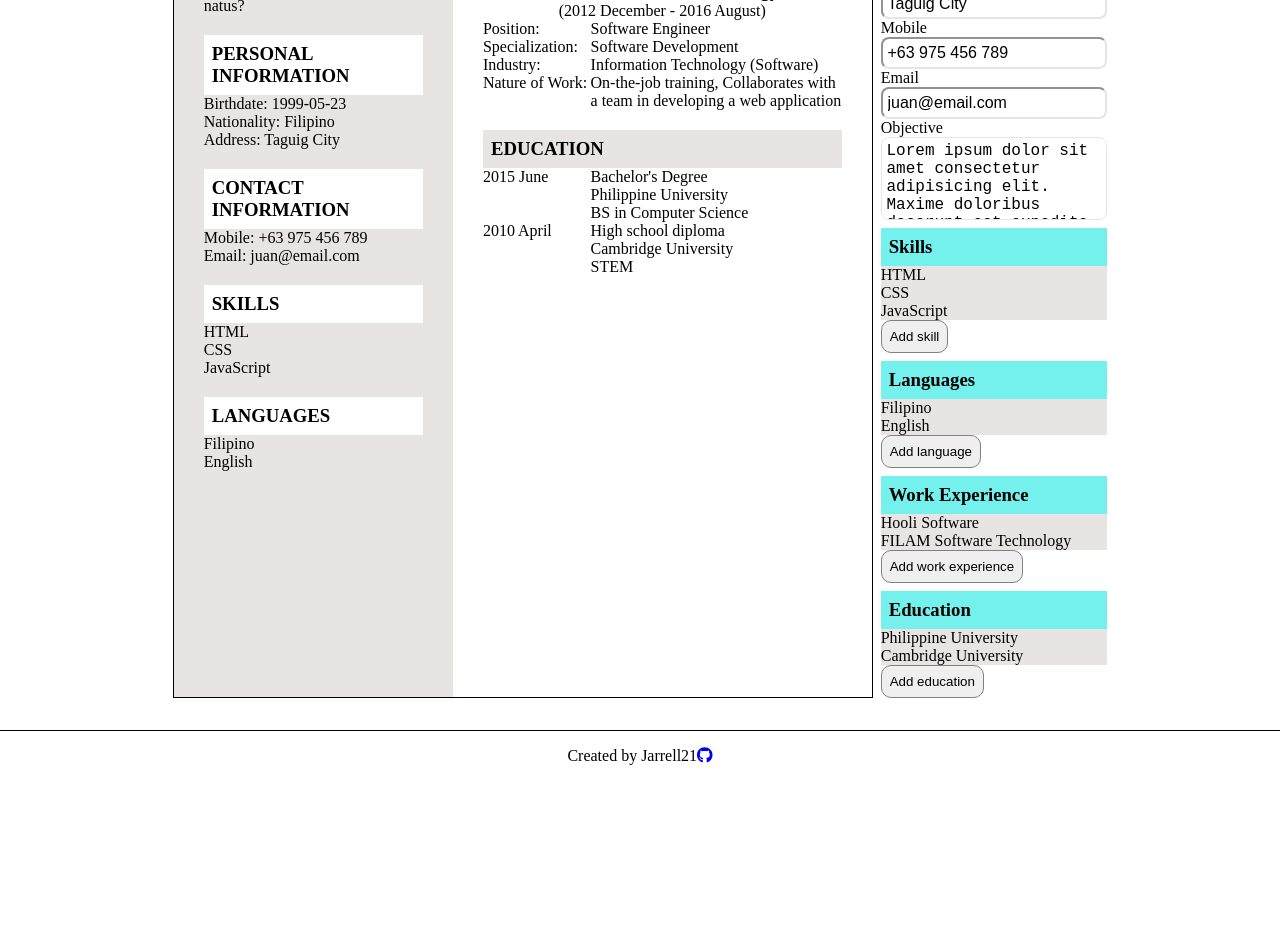
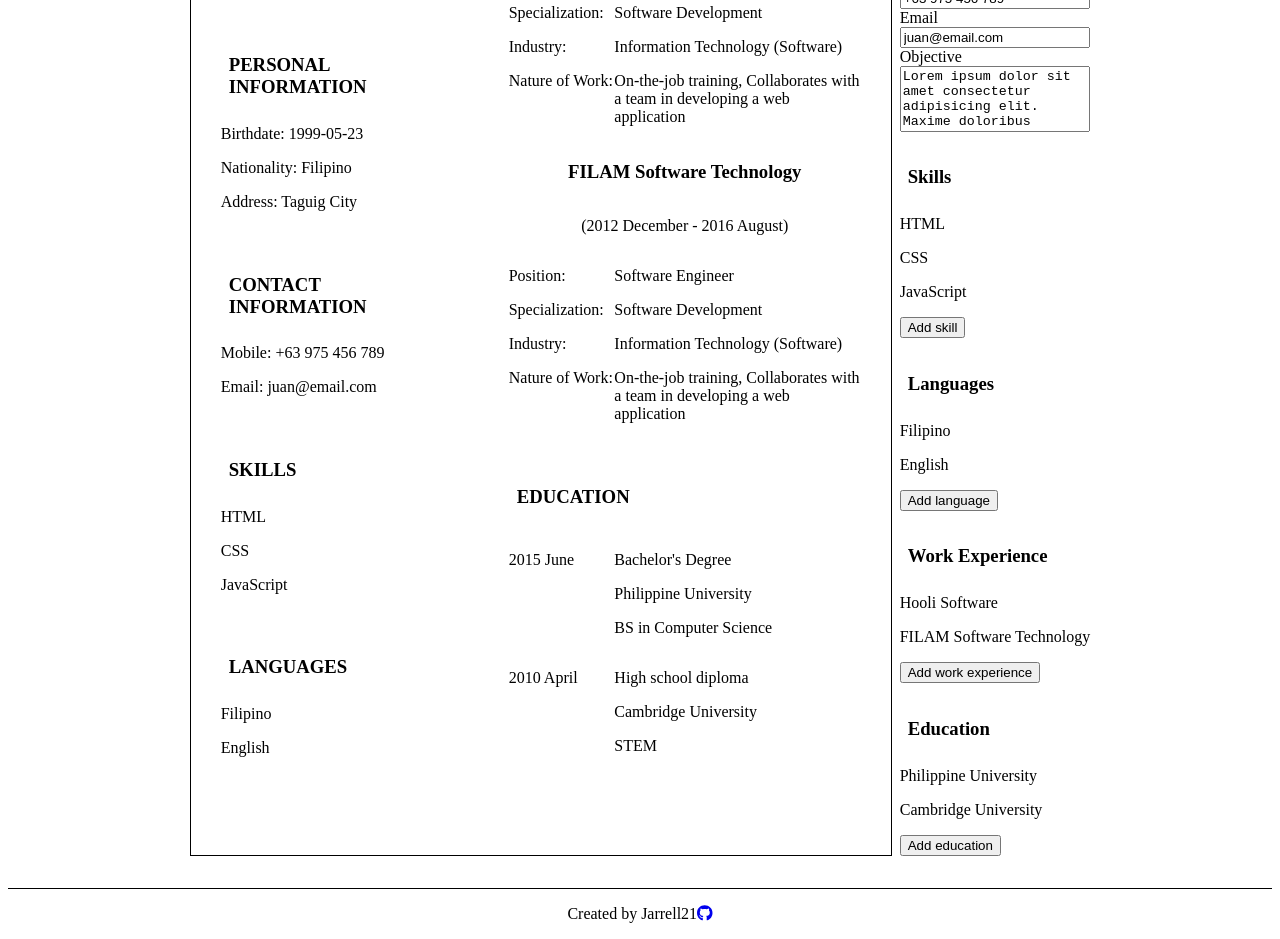
Before and after one commit to Jarrell21/cv-application, a React (Vite) app: page / in a window 1280 px wide. Shown: the part 320-1259 px from the top of the page. Before the commit the page ends 1101 px from the top, so only its background shows below. Built offline with nearby package versions, Linux system fonts and the light colour scheme.

Commit message:
Update styling

```diff
--- a/src/App.css
+++ b/src/App.css
@@ -1,46 +1,15 @@
-* {
-  /* max-width: 1280px; */
+/* * {
+  max-width: 1280px;
   padding: 0;
   margin: 0;
   box-sizing: border-box;
-}
-
-:root {
-  --main-color: #74f0ed;
-  --main-color-hover: rgb(101, 209, 207);
-  --resume-main-color: rgb(232, 228, 228);
-}
+} */
 
 #root {
   display: flex;
   flex-direction: column;
   justify-content: space-between;
   height: 100vh;
-}
-
-button {
-  border: 1px solid gray;
-  border-radius: 10px;
-  padding: 0.5rem;
-}
-
-button:hover {
-  background-color: var(--main-color-hover);
-  cursor: pointer;
-}
-
-input,
-textarea {
-  font-size: 1rem;
-  padding: 0.3rem;
-  border-radius: 0.5rem;
-  border-color: var(--resume-main-color);
-}
-
-header {
-  background: var(--main-color);
-  padding: 1rem;
-  font-size: 2rem;
 }
 
 .main {
--- a/src/index.css
+++ b/src/index.css
@@ -12,22 +12,14 @@
   -webkit-font-smoothing: antialiased;
   -moz-osx-font-smoothing: grayscale;
   -webkit-text-size-adjust: 100%;
-}
 
-a {
-  font-weight: 500;
-  color: #646cff;
-  text-decoration: inherit;
-}
-a:hover {
-  color: #535bf2;
+  --main-color: #74f0ed;
+  --main-color-hover: rgb(101, 209, 207);
+  --resume-main-color: rgb(232, 228, 228);
 }
 
 body {
   margin: 0;
-  display: flex;
-  place-items: center;
-  min-width: 320px;
   min-height: 100vh;
 }
 
@@ -38,7 +30,7 @@ h1 {
 
 button {
   border-radius: 8px;
-  border: 1px solid transparent;
+  border: 1px solid var(--main-color-hover);
   padding: 0.6em 1.2em;
   font-size: 1em;
   font-weight: 500;
@@ -48,11 +40,23 @@ button {
   transition: border-color 0.25s;
 }
 button:hover {
-  border-color: #646cff;
+  background-color: var(--main-color-hover);
 }
 button:focus,
 button:focus-visible {
   outline: 4px auto -webkit-focus-ring-color;
+}
+
+input,
+textarea {
+  font-size: 1rem;
+  padding: 0.3rem;
+}
+
+header {
+  background: var(--main-color);
+  padding: 1rem;
+  font-size: 2rem;
 }
 
 @media (prefers-color-scheme: light) {
```
